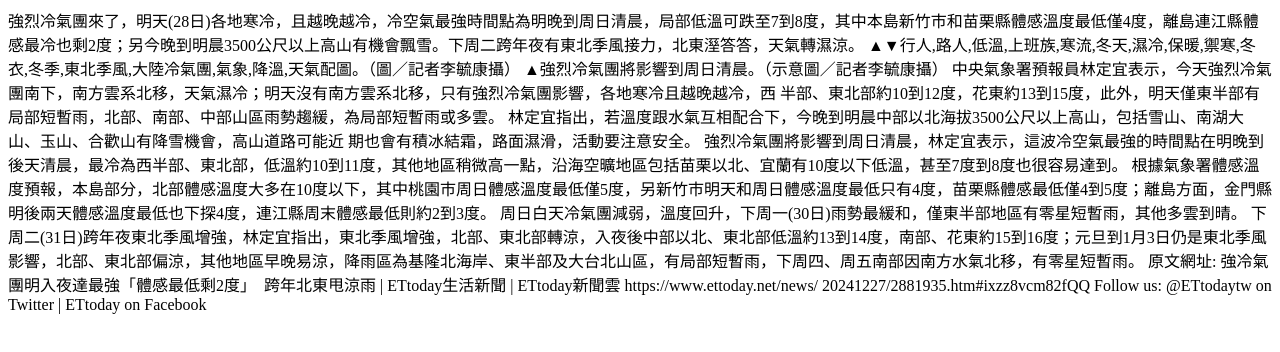
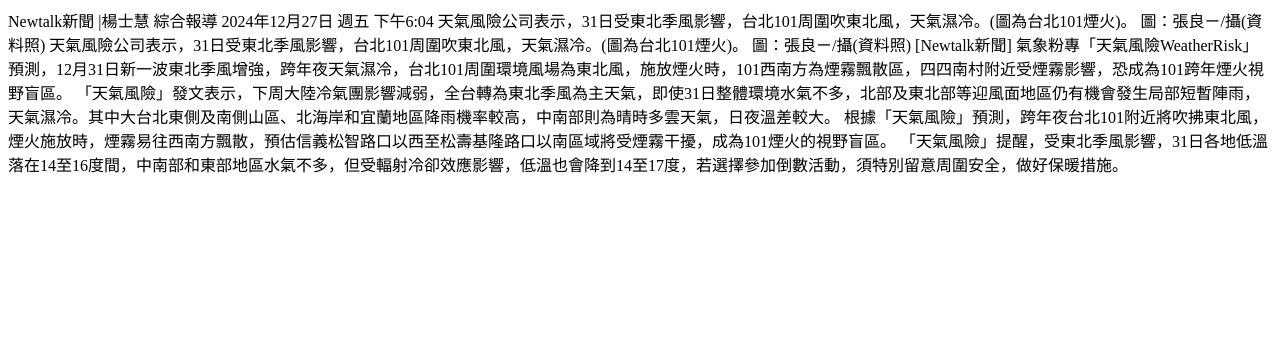
Before and after one commit to SeanChenRepository/GithubPage, a plain HTML site: page index.html in a window 1280 px wide. Drawn offline with Linux system fonts and the light colour scheme.

Commit message:
Update index.html

```diff
--- a/index.html
+++ b/index.html
@@ -7,26 +7,16 @@
     <title>Document</title>
 </head>
 <body>
-    強烈冷氣團來了，明天(28日)各地寒冷，且越晚越冷，冷空氣最強時間點為明晚到周日清晨，局部低溫可跌至7到8度，其中本島新竹市和苗栗縣體感溫度最低僅4度，離島連江縣體感最冷也剩2度；另今晚到明晨3500公尺以上高山有機會飄雪。下周二跨年夜有東北季風接力，北東溼答答，天氣轉濕涼。
+    Newtalk新聞 |楊士慧 綜合報導
+2024年12月27日 週五 下午6:04
+天氣風險公司表示，31日受東北季風影響，台北101周圍吹東北風，天氣濕冷。(圖為台北101煙火)。   圖：張良ㄧ/攝(資料照)
+天氣風險公司表示，31日受東北季風影響，台北101周圍吹東北風，天氣濕冷。(圖為台北101煙火)。 圖：張良ㄧ/攝(資料照)
+[Newtalk新聞] 氣象粉專「天氣風險WeatherRisk」預測，12月31日新一波東北季風增強，跨年夜天氣濕冷，台北101周圍環境風場為東北風，施放煙火時，101西南方為煙霧飄散區，四四南村附近受煙霧影響，恐成為101跨年煙火視野盲區。
 
-    ▲▼行人,路人,低溫,上班族,寒流,冬天,濕冷,保暖,禦寒,冬衣,冬季,東北季風,大陸冷氣團,氣象,降溫,天氣配圖。（圖／記者李毓康攝）
+「天氣風險」發文表示，下周大陸冷氣團影響減弱，全台轉為東北季風為主天氣，即使31日整體環境水氣不多，北部及東北部等迎風面地區仍有機會發生局部短暫陣雨，天氣濕冷。其中大台北東側及南側山區、北海岸和宜蘭地區降雨機率較高，中南部則為晴時多雲天氣，日夜溫差較大。
 
-    ▲強烈冷氣團將影響到周日清晨。（示意圖／記者李毓康攝）
+根據「天氣風險」預測，跨年夜台北101附近將吹拂東北風，煙火施放時，煙霧易往西南方飄散，預估信義松智路口以西至松壽基隆路口以南區域將受煙霧干擾，成為101煙火的視野盲區。
 
-    中央氣象署預報員林定宜表示，今天強烈冷氣團南下，南方雲系北移，天氣濕冷；明天沒有南方雲系北移，只有強烈冷氣團影響，各地寒冷且越晚越冷，西    半部、東北部約10到12度，花東約13到15度，此外，明天僅東半部有局部短暫雨，北部、南部、中部山區雨勢趨緩，為局部短暫雨或多雲。
-
-    林定宜指出，若溫度跟水氣互相配合下，今晚到明晨中部以北海拔3500公尺以上高山，包括雪山、南湖大山、玉山、合歡山有降雪機會，高山道路可能近    期也會有積冰結霜，路面濕滑，活動要注意安全。
-
-    強烈冷氣團將影響到周日清晨，林定宜表示，這波冷空氣最強的時間點在明晚到後天清晨，最冷為西半部、東北部，低溫約10到11度，其他地區稍微高一點，沿海空曠地區包括苗栗以北、宜蘭有10度以下低溫，甚至7度到8度也很容易達到。
-
-    根據氣象署體感溫度預報，本島部分，北部體感溫度大多在10度以下，其中桃園市周日體感溫度最低僅5度，另新竹市明天和周日體感溫度最低只有4度，苗栗縣體感最低僅4到5度；離島方面，金門縣明後兩天體感溫度最低也下探4度，連江縣周末體感最低則約2到3度。
-
-    周日白天冷氣團減弱，溫度回升，下周一(30日)雨勢最緩和，僅東半部地區有零星短暫雨，其他多雲到晴。
-
-    下周二(31日)跨年夜東北季風增強，林定宜指出，東北季風增強，北部、東北部轉涼，入夜後中部以北、東北部低溫約13到14度，南部、花東約15到16度；元旦到1月3日仍是東北季風影響，北部、東北部偏涼，其他地區早晚易涼，降雨區為基隆北海岸、東半部及大台北山區，有局部短暫雨，下周四、周五南部因南方水氣北移，有零星短暫雨。
-
-
-    原文網址: 強冷氣團明入夜達最強「體感最低剩2度」　跨年北東甩涼雨 | ETtoday生活新聞 | ETtoday新聞雲 https://www.ettoday.net/news/    20241227/2881935.htm#ixzz8vcm82fQQ
-    Follow us: @ETtodaytw on Twitter | ETtoday on Facebook
+「天氣風險」提醒，受東北季風影響，31日各地低溫落在14至16度間，中南部和東部地區水氣不多，但受輻射冷卻效應影響，低溫也會降到14至17度，若選擇參加倒數活動，須特別留意周圍安全，做好保暖措施。
 </body>
 </html>
```
